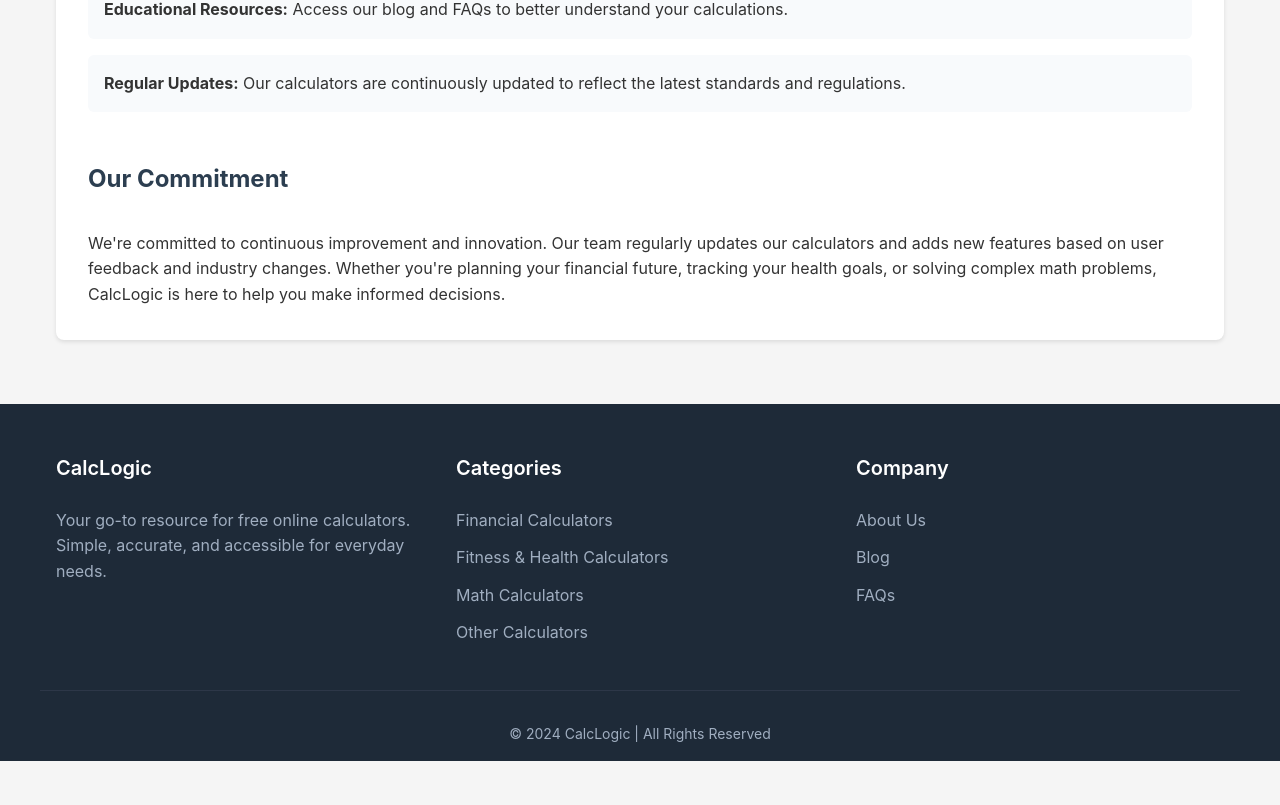
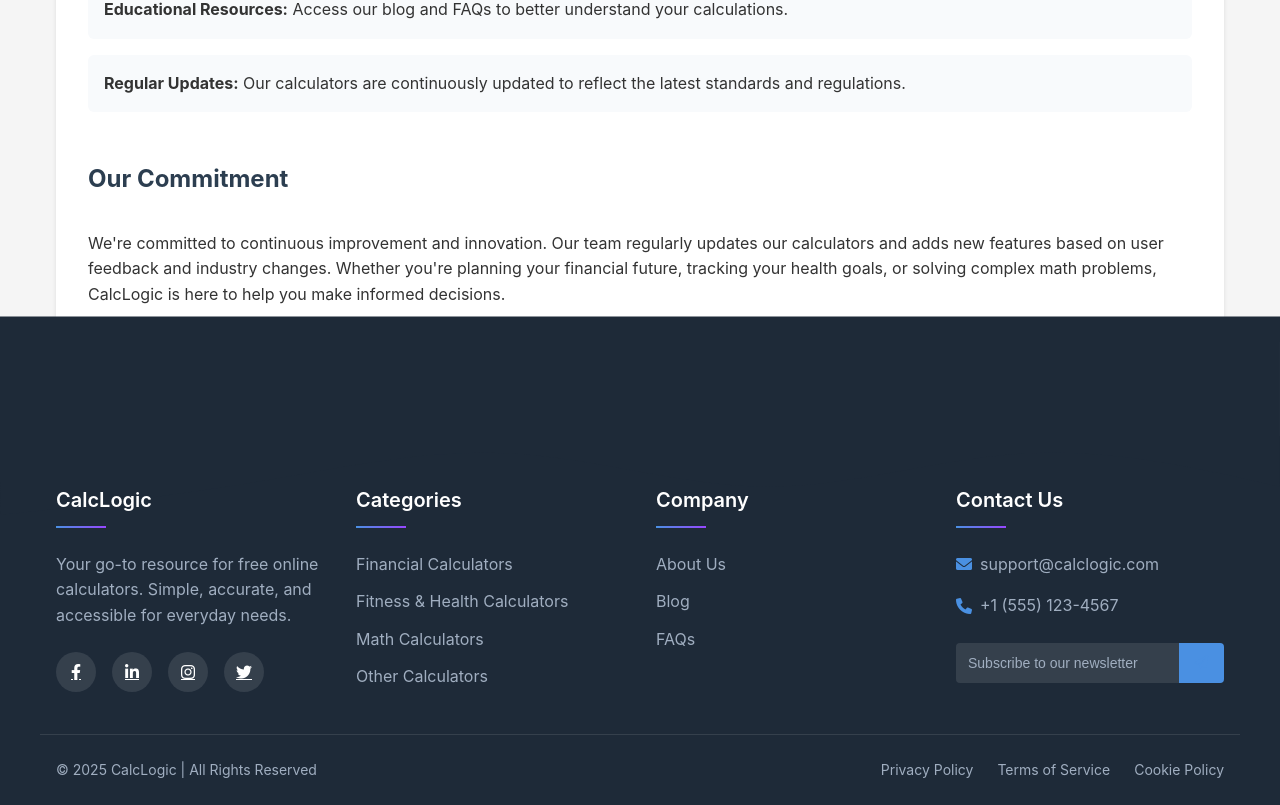
Before and after one commit to sunilkk06/calclogic-app, a React (Vite) app: page /about in a window 1280 px wide. Shown: the part 1691-2496 px from the top of the page. Before the commit the page ends 2452 px from the top, so only its background shows below. Built offline with nearby package versions, Linux system fonts and the light colour scheme.

Commit message:
Enhanced Footer Design with Social Media Icons

```diff
--- a/src/components/Footer.jsx
+++ b/src/components/Footer.jsx
@@ -3,12 +3,33 @@ import { Link } from 'react-router-dom'
 
 const Footer = () => {
   return (
-    <footer>
+    <footer className="enhanced-footer">
+      <div className="footer-wave">
+        <svg xmlns="http://www.w3.org/2000/svg" viewBox="0 0 1440 320">
+          <path fill="#1e2a38" fillOpacity="1" d="M0,128L48,138.7C96,149,192,171,288,165.3C384,160,480,128,576,128C672,128,768,160,864,165.3C960,171,1056,149,1152,133.3C1248,117,1344,107,1392,101.3L1440,96L1440,320L1392,320C1344,320,1248,320,1152,320C1056,320,960,320,864,320C768,320,672,320,576,320C480,320,384,320,288,320C192,320,96,320,48,320L0,320Z"></path>
+        </svg>
+      </div>
+
       <div className="footer-content">
         <div className="footer-section about">
           <h4>CalcLogic</h4>
           <p>Your go-to resource for free online calculators. Simple, accurate, and accessible for everyday needs.</p>
+          <div className="social-icons">
+            <a href="https://facebook.com" target="_blank" rel="noopener noreferrer" aria-label="Facebook">
+              <i className="fab fa-facebook-f"></i>
+            </a>
+            <a href="https://linkedin.com" target="_blank" rel="noopener noreferrer" aria-label="LinkedIn">
+              <i className="fab fa-linkedin-in"></i>
+            </a>
+            <a href="https://instagram.com" target="_blank" rel="noopener noreferrer" aria-label="Instagram">
+              <i className="fab fa-instagram"></i>
+            </a>
+            <a href="https://twitter.com" target="_blank" rel="noopener noreferrer" aria-label="Twitter">
+              <i className="fab fa-twitter"></i>
+            </a>
+          </div>
         </div>
+
         <div className="footer-section links">
           <h4>Categories</h4>
           <ul>
@@ -18,17 +39,36 @@ const Footer = () => {
             <li><Link to="/other">Other Calculators</Link></li>
           </ul>
         </div>
+
         <div className="footer-section links">
           <h4>Company</h4>
           <ul>
             <li><Link to="/about">About Us</Link></li>
-            <li><a href="#">Blog</a></li>
-            <li><a href="#">FAQs</a></li>
+            <li><Link to="/blog">Blog</Link></li>
+            <li><Link to="/faqs">FAQs</Link></li>
           </ul>
         </div>
+
+        <div className="footer-section contact">
+          <h4>Contact Us</h4>
+          <p><i className="fas fa-envelope"></i> support@calclogic.com</p>
+          <p><i className="fas fa-phone"></i> +1 (555) 123-4567</p>
+          <div className="newsletter">
+            <input type="email" placeholder="Subscribe to our newsletter" />
+            <button><i className="fas fa-paper-plane"></i></button>
+          </div>
+        </div>
       </div>
+
       <div className="footer-bottom">
-        &copy; 2024 CalcLogic | All Rights Reserved
+        <div className="copyright">
+          &copy; {new Date().getFullYear()} CalcLogic | All Rights Reserved
+        </div>
+        <div className="footer-links">
+          <a href="/privacy">Privacy Policy</a>
+          <a href="/terms">Terms of Service</a>
+          <a href="/cookies">Cookie Policy</a>
+        </div>
       </div>
     </footer>
   )
--- a/src/index.css
+++ b/src/index.css
@@ -403,22 +403,32 @@ th {
     display: none;
 }
 
-/* Footer */
-footer {
+/* Enhanced Footer Styles */
+.enhanced-footer {
+    position: relative;
     background-color: #1e2a38;
     color: #fff;
-    padding: 3rem 0 1rem;
-    margin-top: 4rem;
+    padding-top: 0;
+    margin-top: 6rem;
+}
+
+.footer-wave {
+    position: absolute;
+    top: -120px;
+    left: 0;
+    width: 100%;
+    overflow: hidden;
+    line-height: 0;
+    transform: rotate(180deg);
 }
 
 .footer-content {
     max-width: 1200px;
     margin: 0 auto;
-    padding: 0 1rem;
+    padding: 3rem 1rem 2rem;
     display: grid;
     grid-template-columns: repeat(auto-fit, minmax(250px, 1fr));
     gap: 2rem;
-    margin-bottom: 2rem;
 }
 
 .footer-section h4 {
@@ -426,12 +436,24 @@ footer {
     font-size: 1.25rem;
     font-weight: 600;
     margin-bottom: 1.5rem;
+    position: relative;
+    padding-bottom: 0.75rem;
+}
+
+.footer-section h4::after {
+    content: '';
+    position: absolute;
+    bottom: 0;
+    left: 0;
+    width: 50px;
+    height: 2px;
+    background: linear-gradient(90deg, #4a90e2, #9747FF);
 }
 
 .footer-section p {
     color: #a0aec0;
     line-height: 1.6;
-    margin-bottom: 1rem;
+    margin-bottom: 1.5rem;
 }
 
 .footer-section ul {
@@ -447,22 +469,127 @@ footer {
     color: #a0aec0;
     text-decoration: none;
     transition: color 0.3s;
+    display: inline-block;
+    position: relative;
+}
+
+.footer-section ul li a::after {
+    content: '';
+    position: absolute;
+    width: 0;
+    height: 1px;
+    bottom: -2px;
+    left: 0;
+    background-color: #4a90e2;
+    transition: width 0.3s;
 }
 
 .footer-section ul li a:hover {
     color: #4a90e2;
 }
 
+.footer-section ul li a:hover::after {
+    width: 100%;
+}
+
+.social-icons {
+    display: flex;
+    gap: 1rem;
+    margin-top: 1.5rem;
+}
+
+.social-icons a {
+    display: flex;
+    align-items: center;
+    justify-content: center;
+    width: 40px;
+    height: 40px;
+    border-radius: 50%;
+    background: rgba(255, 255, 255, 0.1);
+    color: #fff;
+    transition: all 0.3s;
+}
+
+.social-icons a:hover {
+    background: #4a90e2;
+    transform: translateY(-3px);
+}
+
+.footer-section.contact p {
+    display: flex;
+    align-items: center;
+    gap: 0.5rem;
+    margin-bottom: 1rem;
+}
+
+.footer-section.contact i {
+    color: #4a90e2;
+}
+
+.newsletter {
+    display: flex;
+    margin-top: 1.5rem;
+}
+
+.newsletter input {
+    flex: 1;
+    padding: 0.75rem;
+    border: none;
+    border-radius: 4px 0 0 4px;
+    font-size: 0.875rem;
+    background: rgba(255, 255, 255, 0.1);
+    color: #fff;
+}
+
+.newsletter input::placeholder {
+    color: #a0aec0;
+}
+
+.newsletter button {
+    padding: 0.75rem 1rem;
+    background: #4a90e2;
+    color: white;
+    border: none;
+    border-radius: 0 4px 4px 0;
+    cursor: pointer;
+    transition: background-color 0.3s;
+}
+
+.newsletter button:hover {
+    background: #357abd;
+}
+
 .footer-bottom {
-    text-align: center;
-    padding-top: 2rem;
-    border-top: 1px solid #2d3748;
     max-width: 1200px;
     margin: 0 auto;
-    padding-left: 1rem;
-    padding-right: 1rem;
+    padding: 1.5rem 1rem;
+    border-top: 1px solid rgba(255, 255, 255, 0.1);
+    display: flex;
+    justify-content: space-between;
+    align-items: center;
+    flex-wrap: wrap;
+    gap: 1rem;
+}
+
+.copyright {
     color: #a0aec0;
     font-size: 0.875rem;
+}
+
+.footer-links {
+    display: flex;
+    gap: 1.5rem;
+}
+
+.footer-links a {
+    color: #a0aec0;
+    font-size: 0.875rem;
+    text-decoration: none;
+    transition: color 0.3s;
+}
+
+.footer-links a:hover {
+    color: #4a90e2;
 }
 
 /* Hero Section */
@@ -688,6 +815,15 @@ footer {
     .calculator-buttons {
         grid-template-columns: repeat(4, 1fr);
     }
+
+    .footer-content {
+        grid-template-columns: 1fr;
+    }
+
+    .footer-bottom {
+        flex-direction: column;
+        text-align: center;
+    }
 }
 
 @media (max-width: 480px) {
@@ -698,4 +834,14 @@ footer {
     .calculator-header h1 {
         font-size: 2rem;
     }
+
+    .social-icons {
+        justify-content: center;
+    }
+
+    .footer-links {
+        flex-direction: column;
+        align-items: center;
+        gap: 0.75rem;
+    }
 }
```
